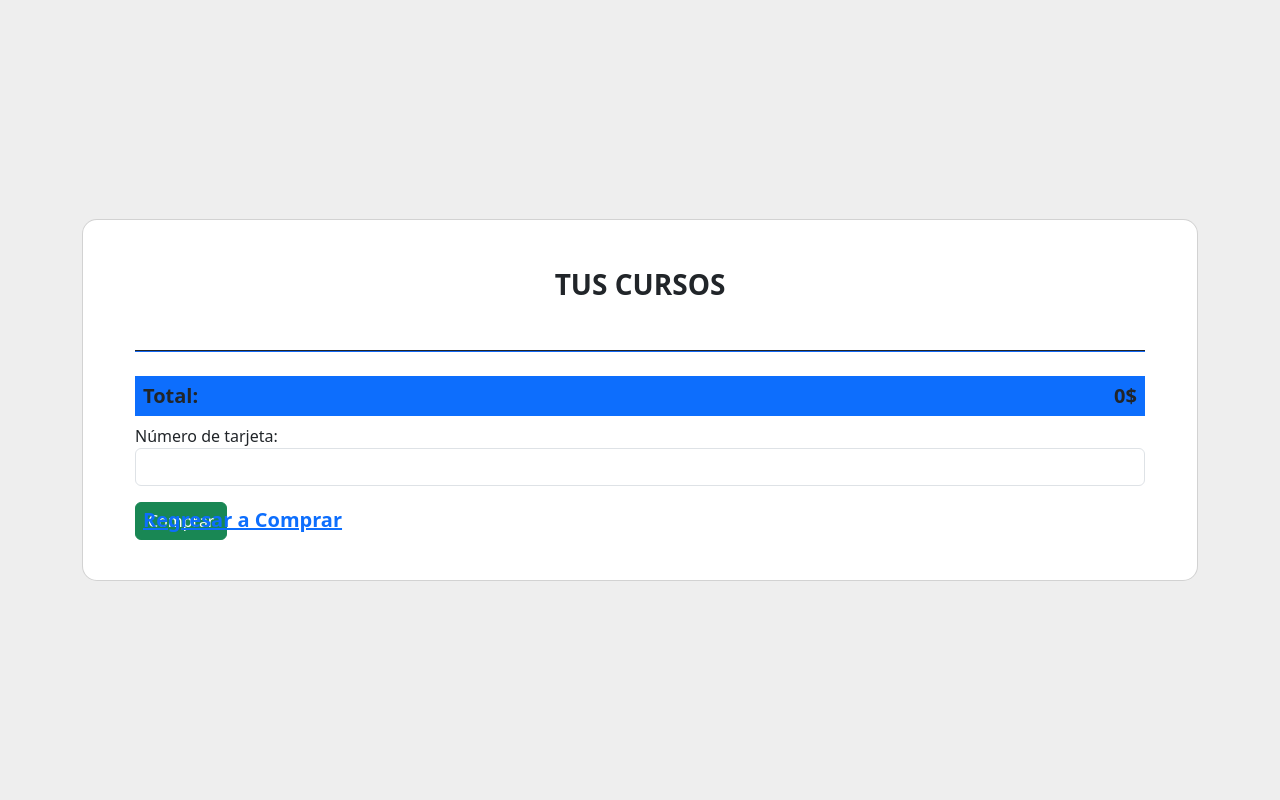
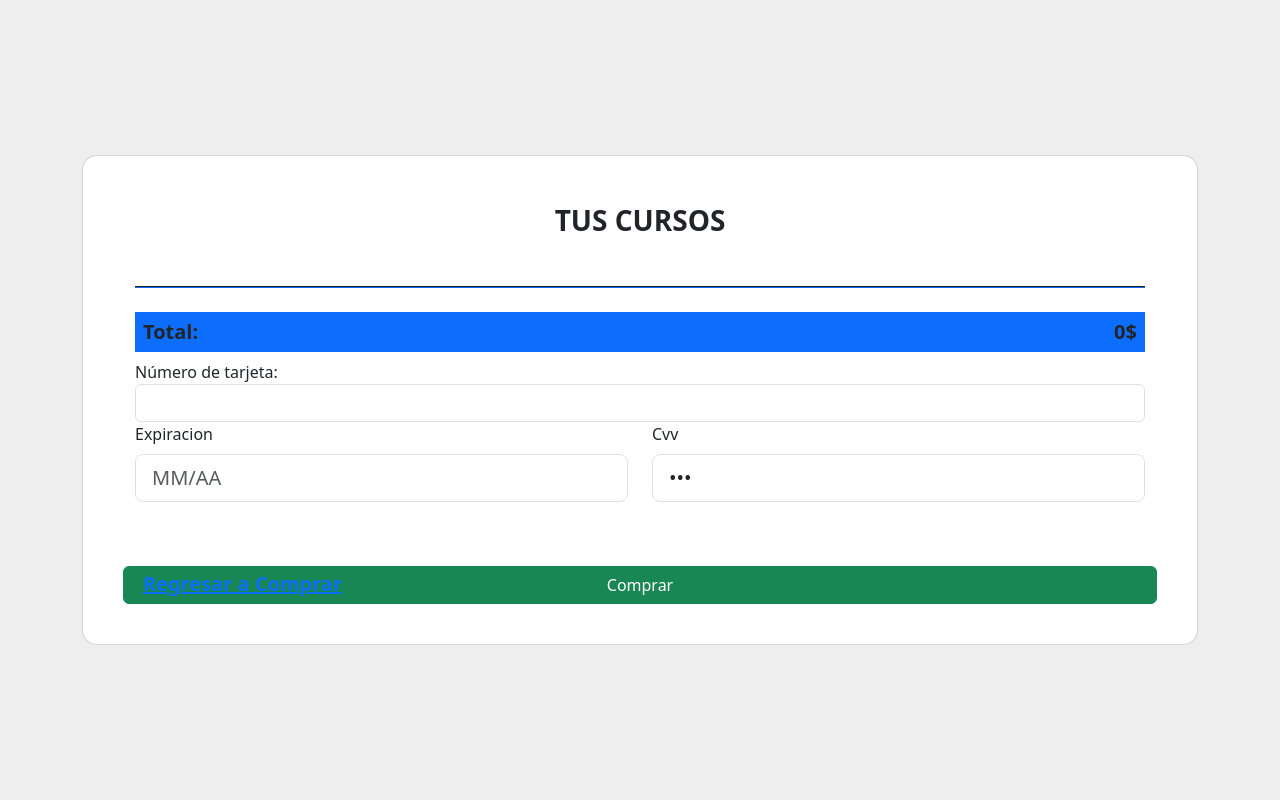
Before and after one commit to GaboGon25/Proyect_ClassWeb, a Flask app: template templates/cart.html in a window 1280 px wide. Shown: the part 57-857 px from the top of the page. Run offline with Flask 3, Linux system fonts and the light colour scheme; the template is opened without the code that fills it, so the values that code supplies are empty.

Commit message:
Cambios en Cart

```diff
--- a/templates/cart.html
+++ b/templates/cart.html
@@ -55,15 +55,33 @@
                     <label for="card_number">Número de tarjeta:</label>
                     <input type="text" class="form-control" id="card_number" name="card_number" required>
                   </div>
+
+                  <div class="row">
+                    <div class="col-md-6 mb-5">
+                      <div data-mdb-input-init class="form-outline">
+                      <label class="form-label" for="typeExp">Expiracion</label>
+
+                      <input type="text" id="typeExp" name="expiration" class="form-control form-control-lg" pattern="\d{2}/\d{2}" placeholder="MM/AA" required>
+                    </div>
+                  </div>
+
+                  <div class="col-md-6 mb-5">
+                    <label class="form-label" for="typeText">Cvv</label>
+                    <div data-mdb-input-init class="form-outline">
+                      <input type="password" id="typeText" class="form-control form-control-lg"
+                        value="&#9679;&#9679;&#9679;" size="1" minlength="3" maxlength="3" />
+                    </div>
+                  </div>
+
                   <div id="results"></div>
                   <button class="btn btn-success mt-3" type="submit">Comprar</button>
                 </form>
 
-                <h5 class="fw-bold mb-5" style="position: absolute; bottom: 0;">
-                  <a href="{{ url_for('courses') }}"><i class="fas fa-angle-left me-2"></i>Regresar a Comprar</a>
-                </h5>
 
               </div>
+              <h5 class="fw-bold mb-5" style="position: absolute; bottom: 0;">
+                <a href="{{ url_for('courses') }}"><i class="fas fa-angle-left me-2"></i>Regresar a Comprar</a>
+            </h5>
             </div>
 
           </div>
```
Also changed, not shown: proyecto.db, 2 other files.
